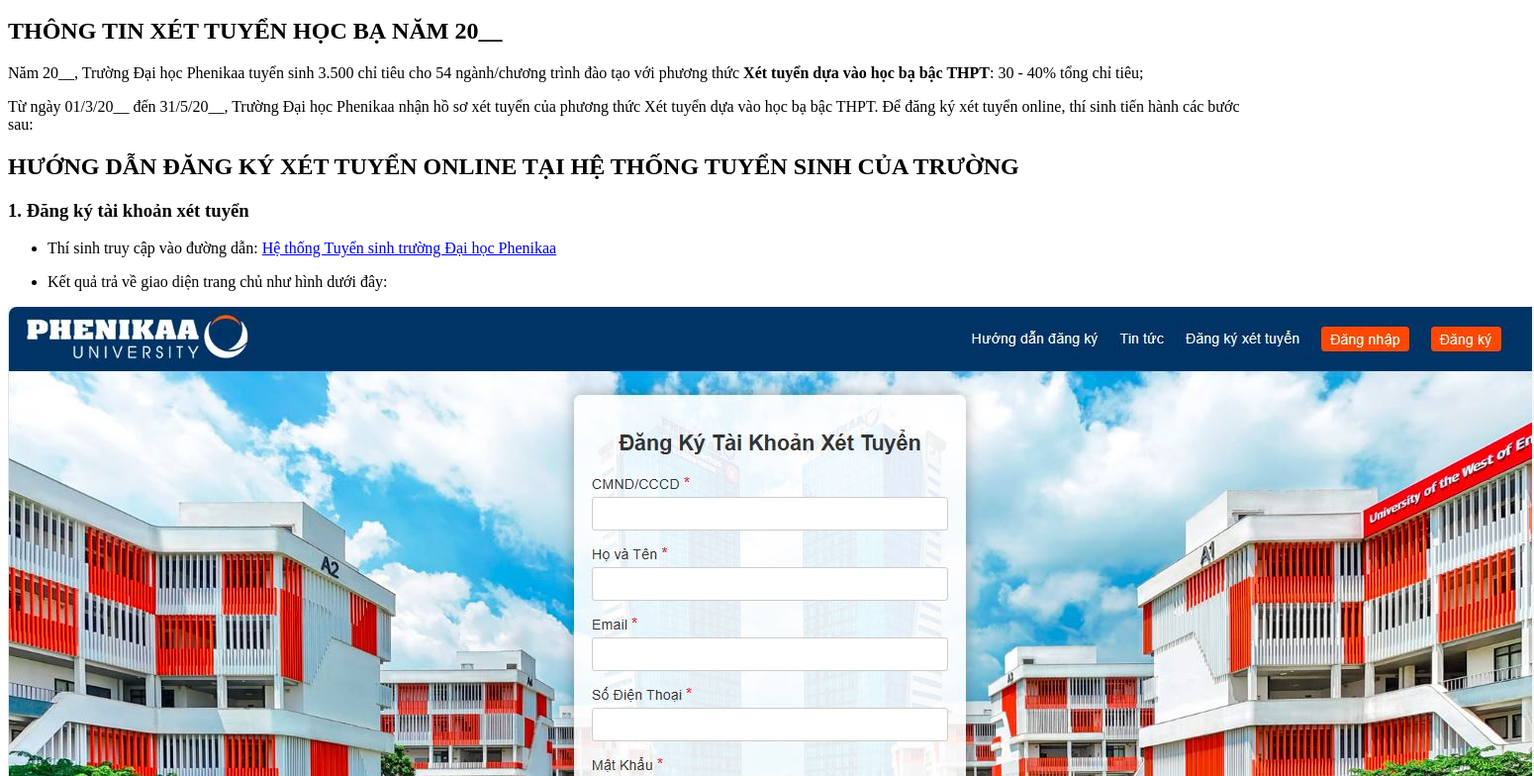
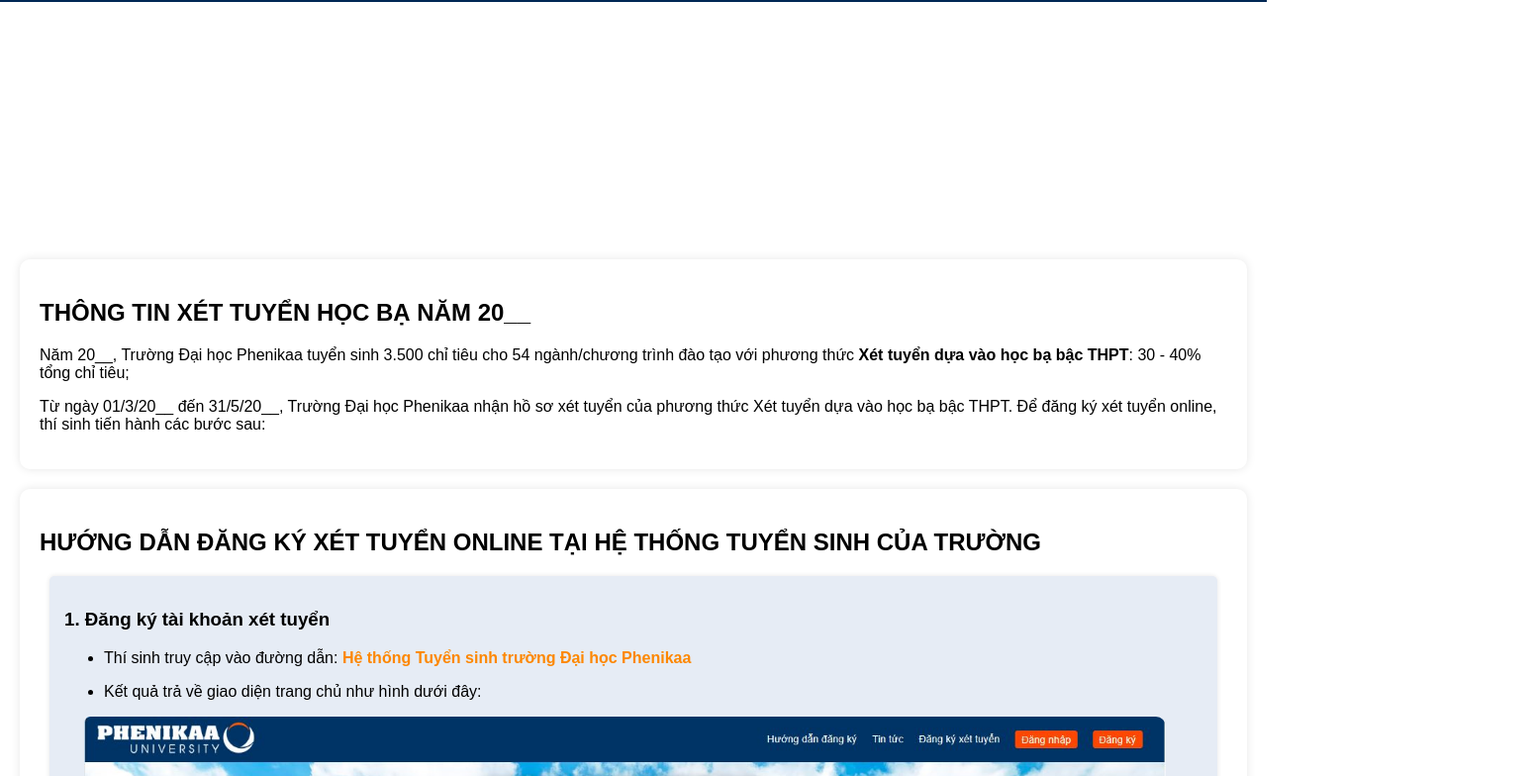
Before and after one commit to Linh02112004/He_thong_Tuyen_sinh, a plain HTML site: page huong_dan.html in a window 1280 px wide. Shown: the part 92-876 px from the top of the page at 99% size, 1550 px wide, since content can reach past the window. Drawn offline with Linux system fonts and the light colour scheme.

Commit message:
Update huong_dan.html
fix href to huong_dan.css

```diff
--- a/huong_dan.html
+++ b/huong_dan.html
@@ -4,7 +4,7 @@
     <meta charset="UTF-8">
     <meta name="viewport" content="width=device-width, initial-scale=1.0">
     <title>Hướng dẫn tuyển sinh</title>
-    <link rel="stylesheet" href="./styles/styles.css">
+    <link rel="stylesheet" href="./styles/huong_dan.css">
     <link rel="icon" href ="./styles/pictures1/logo3.jpg" type ="image/jpeg">
 </head>
 <body>
```
